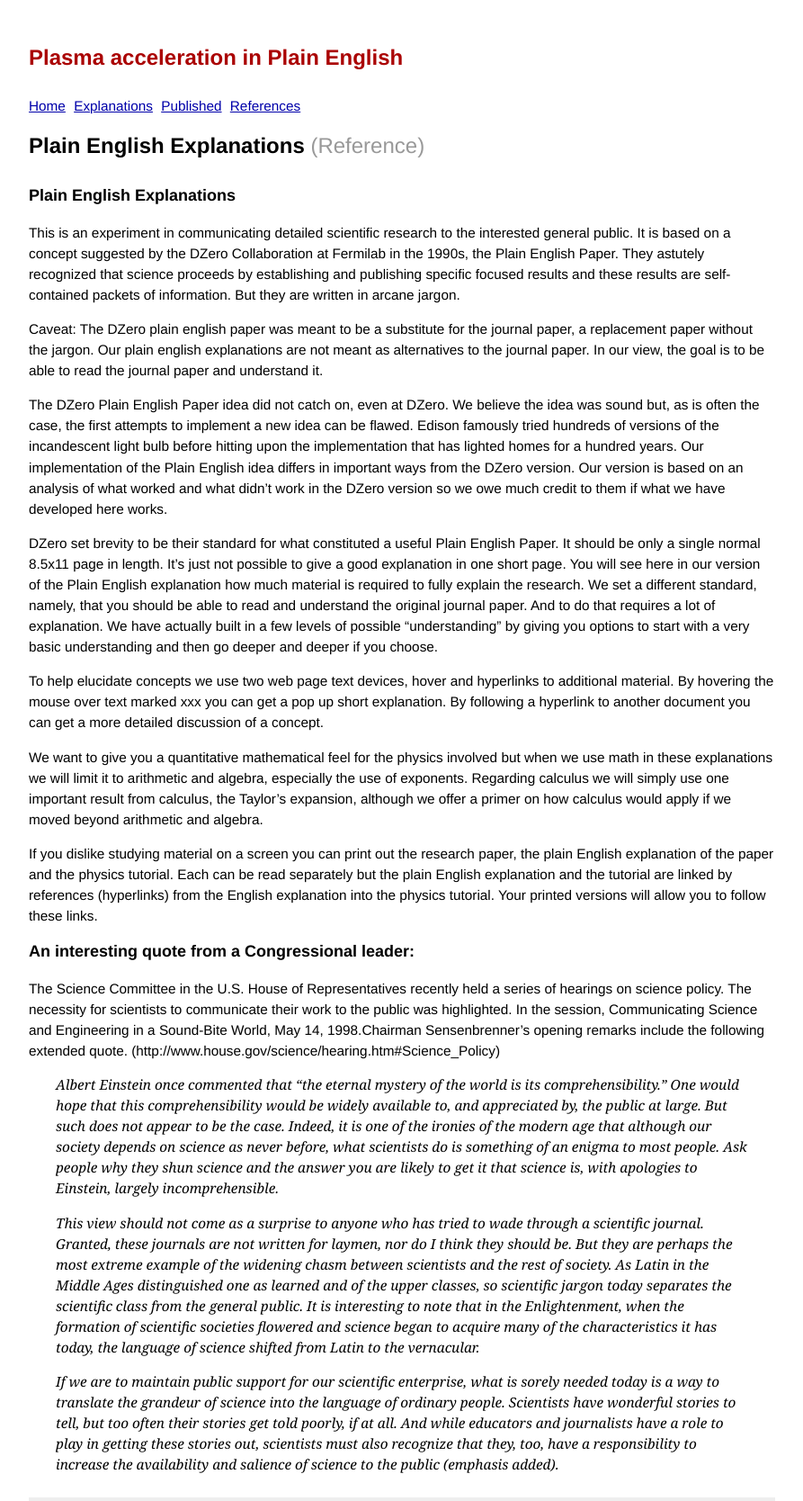
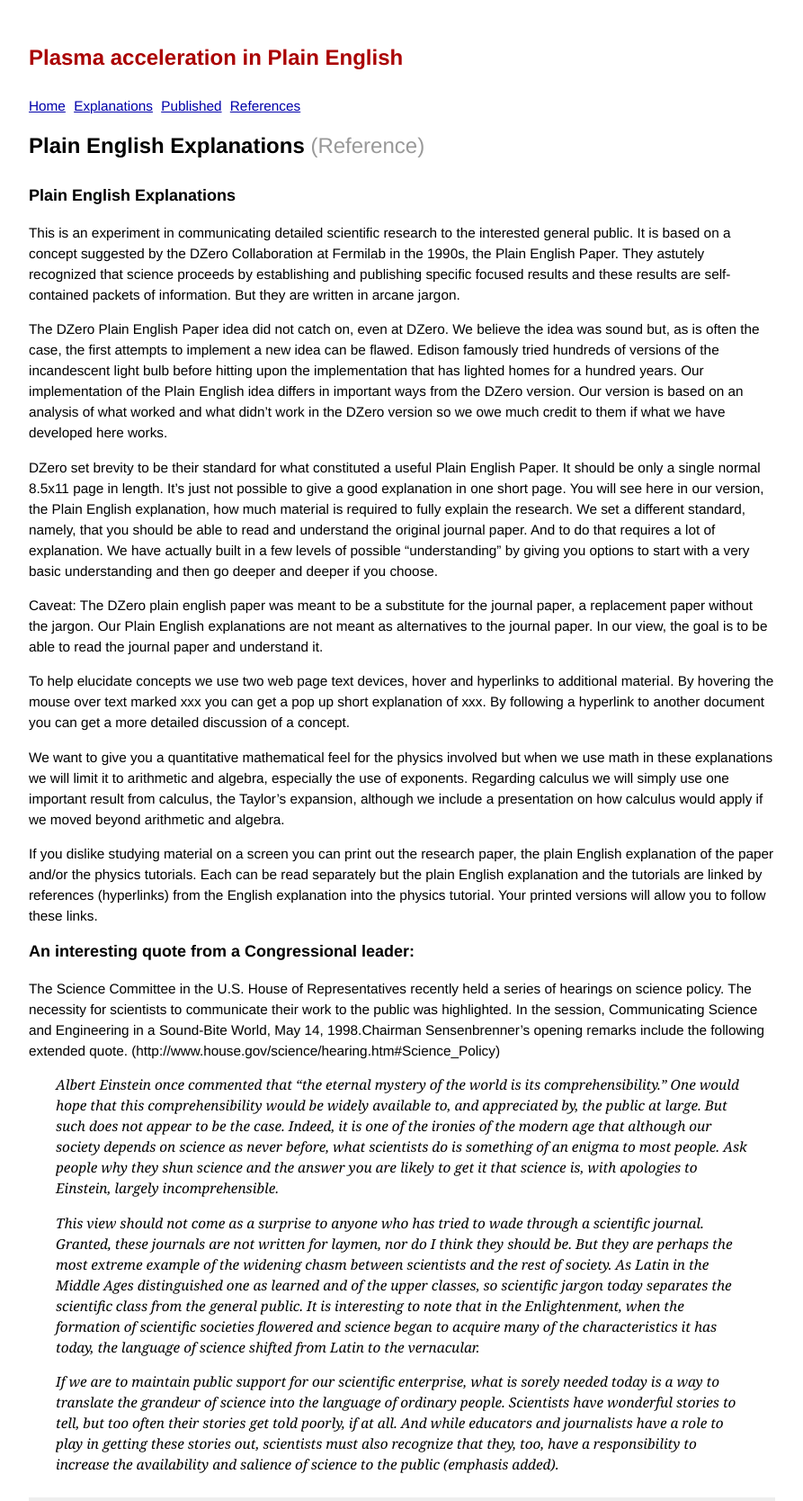
Before and after one commit to grbfacet/facet, a Jekyll site: the page built from plain-english-papers.md, in a window 1280 px wide. Shown: the whole page at 90% size, without its empty margins (193-1086 px from the left). Built offline with Jekyll 4.4.1, drawn with Linux system fonts in a browser that asks for light colours.

Commit message:
Update plain-english-papers.md

```diff
--- a/plain-english-papers.md
+++ b/plain-english-papers.md
@@ -8,18 +8,17 @@
 
 This is an experiment in communicating detailed scientific research to the interested general public. It is based on a concept suggested by the DZero Collaboration at Fermilab in the 1990s, the Plain English Paper. They astutely recognized that science proceeds by establishing and publishing specific focused results and these results are self-contained packets of information. But they are written in arcane jargon.
 
-Caveat: The DZero plain english paper was meant to be a substitute for the journal paper, a replacement paper without the jargon. Our plain english explanations are not meant as alternatives to the journal paper. In our view, the goal is to be able to read the journal paper and understand it.
-
 The DZero Plain English Paper idea did not catch on, even at DZero. We believe the idea was sound but, as is often the case, the first attempts to implement a new idea can be flawed. Edison famously tried hundreds of versions of the incandescent light bulb before hitting upon the implementation that has lighted homes for a hundred years. Our implementation of the Plain English idea differs in important ways from the DZero version. Our version is based on an analysis of what worked and what didn’t work in the DZero version so we owe much credit to them if what we have developed here works.
 
-DZero set brevity to be their standard for what constituted a useful Plain English Paper. It should be only a single normal 8.5x11 page in length. It’s just not possible to give a good explanation in one short page. You will see here in our version of the Plain English explanation how much material is required to fully explain the research. We set a different standard, namely, that you should be able to read and understand the original journal paper. And to do that requires a lot of explanation. We have actually built in a few levels of possible “understanding” by giving you options to start with a very basic understanding and then go deeper and deeper if you choose.
+DZero set brevity to be their standard for what constituted a useful Plain English Paper. It should be only a single normal 8.5x11 page in length. It’s just not possible to give a good explanation in one short page. You will see here in our version, the Plain English explanation, how much material is required to fully explain the research. We set a different standard, namely, that you should be able to read and understand the original journal paper. And to do that requires a lot of explanation. We have actually built in a few levels of possible “understanding” by giving you options to start with a very basic understanding and then go deeper and deeper if you choose.
 
-To help elucidate concepts we use two web page text devices, hover and hyperlinks to additional material. By hovering the mouse over text marked xxx you can get a pop up short explanation. By following a hyperlink to another document you can get a more detailed discussion of a concept.
+Caveat: The DZero plain english paper was meant to be a substitute for the journal paper, a replacement paper without the jargon. Our Plain English explanations are not meant as alternatives to the journal paper. In our view, the goal is to be able to read the journal paper and understand it.
 
+To help elucidate concepts we use two web page text devices, hover and hyperlinks to additional material. By hovering the mouse over text marked xxx you can get a pop up short explanation of xxx. By following a hyperlink to another document you can get a more detailed discussion of a concept.
 
-We want to give you a quantitative mathematical feel for the physics involved but when we use math in these explanations we will limit it to arithmetic and algebra, especially the use of exponents. Regarding calculus we will simply use one important result from calculus, the Taylor’s expansion, although we offer a primer on how calculus would apply if we moved beyond arithmetic and algebra.
+We want to give you a quantitative mathematical feel for the physics involved but when we use math in these explanations we will limit it to arithmetic and algebra, especially the use of exponents. Regarding calculus we will simply use one important result from calculus, the Taylor’s expansion, although we include a presentation on how calculus would apply if we moved beyond arithmetic and algebra.
 
-If you dislike studying material on a screen you can print out the research paper, the plain English explanation of the paper and the physics tutorial. Each can be read separately but the plain English explanation and the tutorial are linked by references (hyperlinks) from the English explanation into the physics tutorial. Your printed versions will allow you to follow these links.
+If you dislike studying material on a screen you can print out the research paper, the plain English explanation of the paper and/or the physics tutorials. Each can be read separately but the plain English explanation and the tutorials are linked by references (hyperlinks) from the English explanation into the physics tutorial. Your printed versions will allow you to follow these links.
 
 ### An interesting quote from a Congressional leader:
 
```
